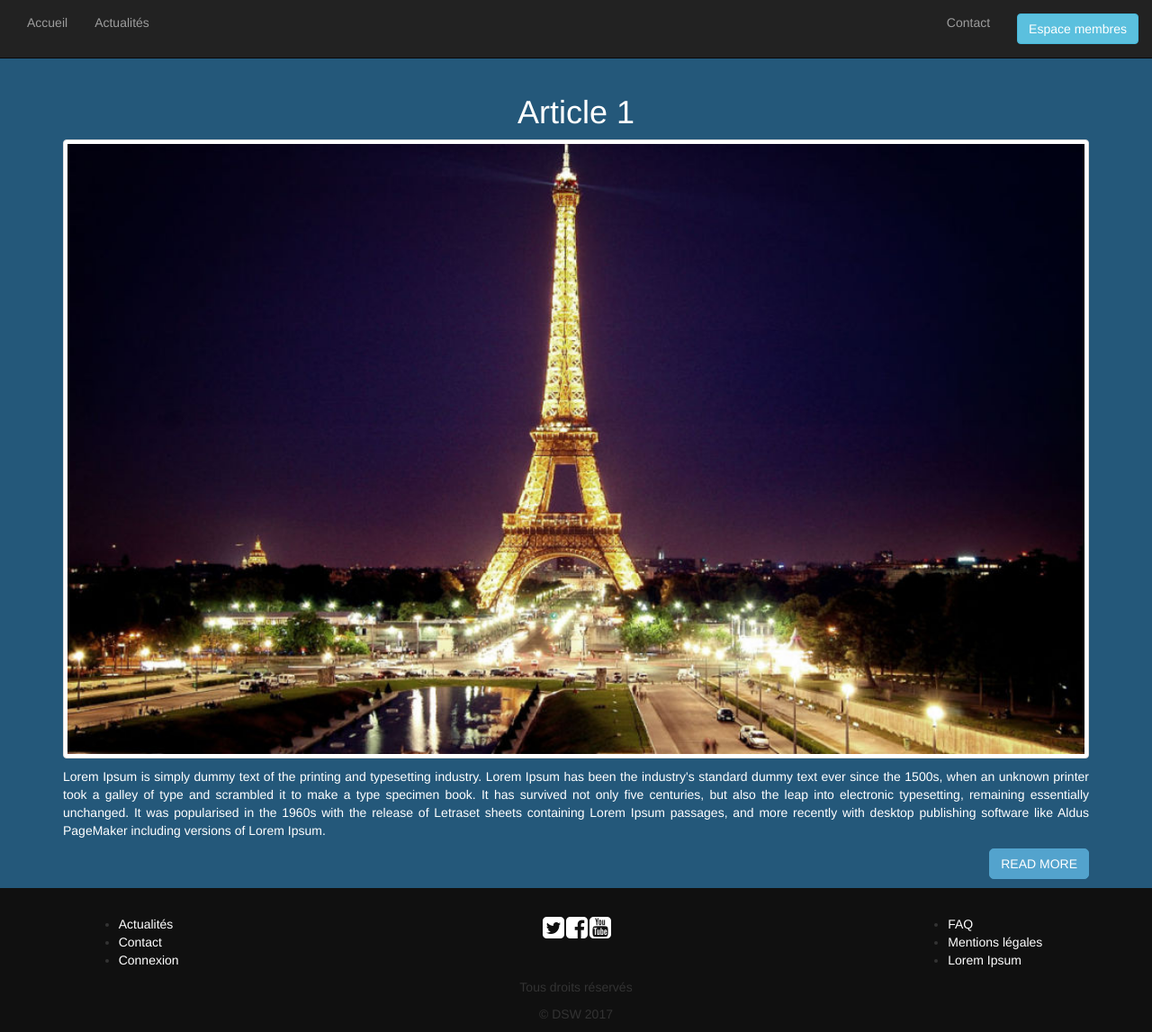
After one commit to SimonHERBIN/travel_dsw, a PHP site: page /1new.html in a window 1280 px wide. The commit adds this page. Shown: the whole page at 90% size. Run offline with PHP 8.4, Linux system fonts and the light colour scheme.

Commit message:
added contact + single news

```diff
--- /dev/null
+++ b/1new.html
@@ -0,0 +1,94 @@
+
+<!DOCTYPE html>
+<html>
+	<head>
+		<meta charset="UTF-8">
+		<title>Actualités</title>
+		<meta name="viewport" content="width=device-width, initial-scale=1.0">
+		<meta http-equiv="X-UA-Compatible" content="ie=edge">
+		<link rel="shortcut icon" href="">
+		<link rel="stylesheet"  href="assets/css/bootstrap.min.css">
+		<link rel="stylesheet" 	href="assets/css/font-awesome.min.css">
+		<link rel="stylesheet"  href="assets/css/main.css">
+		<script src="assets/js/jquery.min.js"></script>
+		<script src="assets/js/bootstrap.min.js"></script>
+		<script src="assets/js/script.js"></script>
+	</head>
+	<body>
+	<nav class="navbar navbar-inverse navbar-static-top">
+			<div class="container-fluid">
+				<!-- Brand and toggle get grouped for better mobile display -->
+				<div class="navbar-header">
+					<button type="button" class="navbar-toggle collapsed" data-toggle="collapse" data-target="#navbar-collapse-1" aria-expanded="false">
+						<span class="sr-only">Menu</span>
+						<span class="icon-bar"></span>
+						<span class="icon-bar"></span>
+						<span class="icon-bar"></span>
+					</button>
+				</div>
+				<!-- ===== <a class="navbar-brand" href="#">Logo</a> ===== -->
+
+				<!-- Collect the nav links, forms, and other content for toggling -->
+				<div class="collapse navbar-collapse" id="navbar-collapse-1">
+					<ul class="nav navbar-nav navbar-left">
+						<li><a href="#">Accueil</a></li>
+						<li><a href="#">Actualités</a></li>
+					</ul>
+					<ul class="nav navbar-nav navbar-right ">
+						<li><a href="#">Contact</a></li>
+						<li><a href="#"><button class="btn btn-info">Espace membres</button></a></li>
+					</ul>
+				</div><!-- /.navbar-collapse -->
+			</div><!-- /.container-fluid -->
+		</nav>
+
+<!-- ====== BLOG ===== -->
+		<div class="container">
+			<div class="row">
+				<div class="col-md-12">
+					<h1>Article 1</h1>
+					<img src="assets/img/first.jpg" alt="post img" class=" img-responsive thumb margin10 img-thumbnail">
+					<article><p id="actu_text">
+						Lorem Ipsum is simply dummy text of the printing and typesetting industry. Lorem Ipsum has been the industry's standard dummy text
+						ever since the 1500s, when an unknown printer took a galley of type and scrambled it to make a type specimen book. It has survived not only
+						five centuries, but also the leap into electronic typesetting, remaining essentially unchanged. It was popularised in the 1960s with the release
+						of Letraset sheets containing Lorem Ipsum passages, and more recently with desktop publishing software like Aldus PageMaker including versions of
+						Lorem Ipsum.
+					</p></article>
+					<a class="btn btn-blog pull-right marginBottom10" href="#">READ MORE</a>
+				</div>
+			</div>
+		</div>
+
+<!-- ===== FOOTER ====== -->
+<div class ="container-fluid" id="footer">
+			<div class="row">
+				<div class="col-md-3 col-md-offset-1 col-sm-3 col-sm-offset-1 col-xs-4">
+					<ul class="pull-left">
+						<li><a href"#">Actualités</a></li>
+						<li><a href"#">Contact</a></li>
+						<li><a href"#">Connexion</a></li>
+					</ul>
+				</div>
+				<div class="col-md-4 col-xs-4 text-center">
+					<a href="#"><i class="fa fa-twitter-square fa-2x" aria-hidden="true"></i></a>
+					<a href="#"><i class="fa fa-facebook-square fa-2x" aria-hidden="true"></i></a>
+					<a href="#"><i class="fa fa-youtube-square fa-2x" aria-hidden="true"></i></a>
+				</div>
+				<div class="col-md-3 col-sm-3 col-xs-4">
+					<ul class="pull-right">
+						<li><a href"#">FAQ</a></li>
+						<li><a href"#">Mentions légales</a></li>
+						<li><a href"#">Lorem Ipsum</a></li>
+					</ul>
+				</div>
+			</div>
+			<div class="row">
+				<div class="col-md-12">
+					<p class="copy_footer">Tous droits réservés</p>
+					<p class="copy_footer">&copy DSW 2017</p>
+				</div>
+			</div>
+		</div>
+</body>
+</html>
--- a/assets/css/main.css
+++ b/assets/css/main.css
@@ -7,7 +7,7 @@ a {
     cursor: pointer;
 }
 
-h1, h2 {
+h1, h2, h3, label {
     color: #FFF;
     text-align: center;
     font-family:
@@ -59,11 +59,6 @@ img {
 }
 
 
-
-
-
-
-
 /* ===== FOOTER ===== */
 .copy_footer {
     text-align: center;
@@ -108,7 +103,32 @@ img {
 
 /* =============================== NEWS SECTION ========================== */
 
+.add{background: #333; padding: 10%; height: 300px;}
 
+
+.btn-blog {
+    color: #ffffff;
+    background-color: #53A3CD;
+    border-color: #53A3CD;
+    border-radius:5px;
+    margin-bottom:10px
+}
+.btn-blog:hover,
+.btn-blog:focus,
+.btn-blog:active,
+.btn-blog.active,
+.open .dropdown-toggle.btn-blog {
+    color: white;
+    background-color: #24587a;
+    border-color: #fff;
+}
+ h2{color:#34ca78;}
+ .margin10{margin-bottom:10px; margin-right:10px;}
+
+ #actu_text {
+    color: #fff;
+    text-align: justify;
+ }
 
 /* ============================== LOGIN AND REGISTER ====================== */
 
@@ -208,3 +228,5 @@ img {
     background-color: #59b2e6;
     border-color: #53a3cd;
 }
+
+/* ===== CONTACT ===== */
```
Also changed, not shown: contact.html (added, +118 -0 lines).
